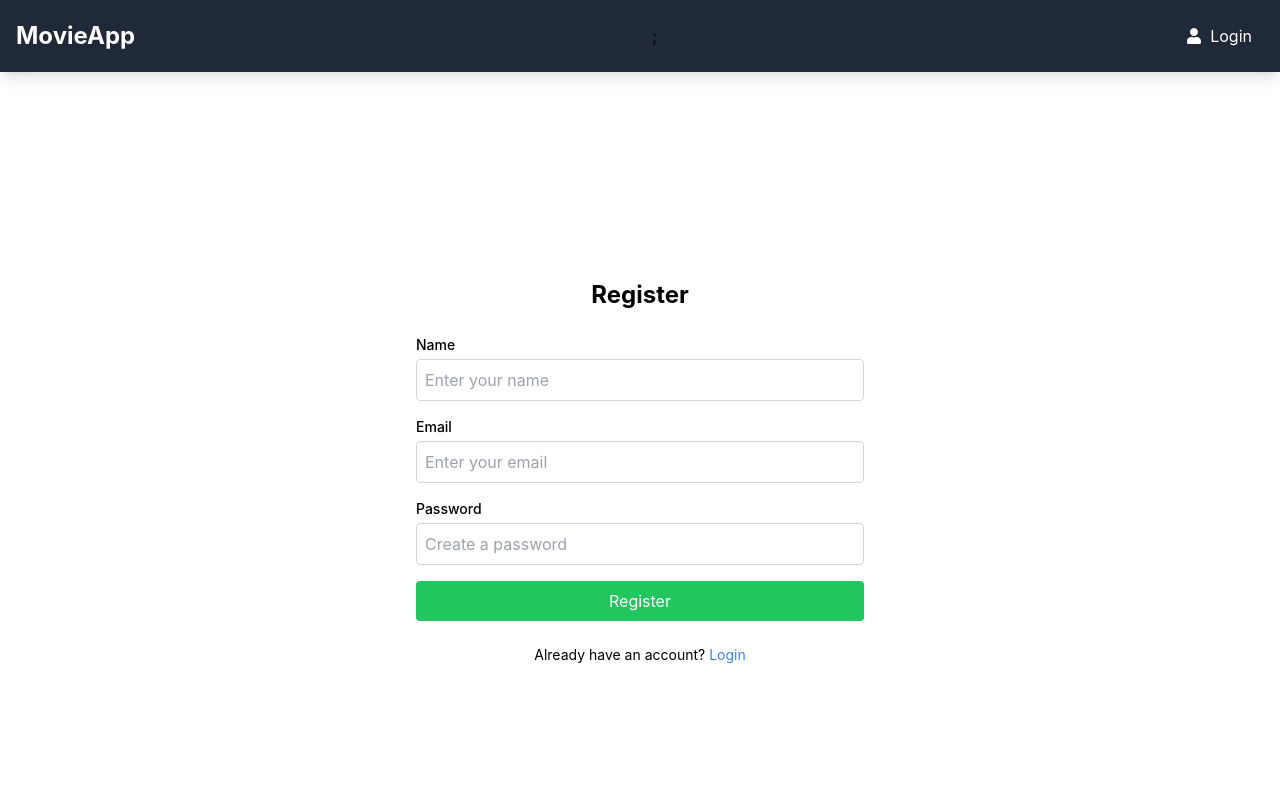
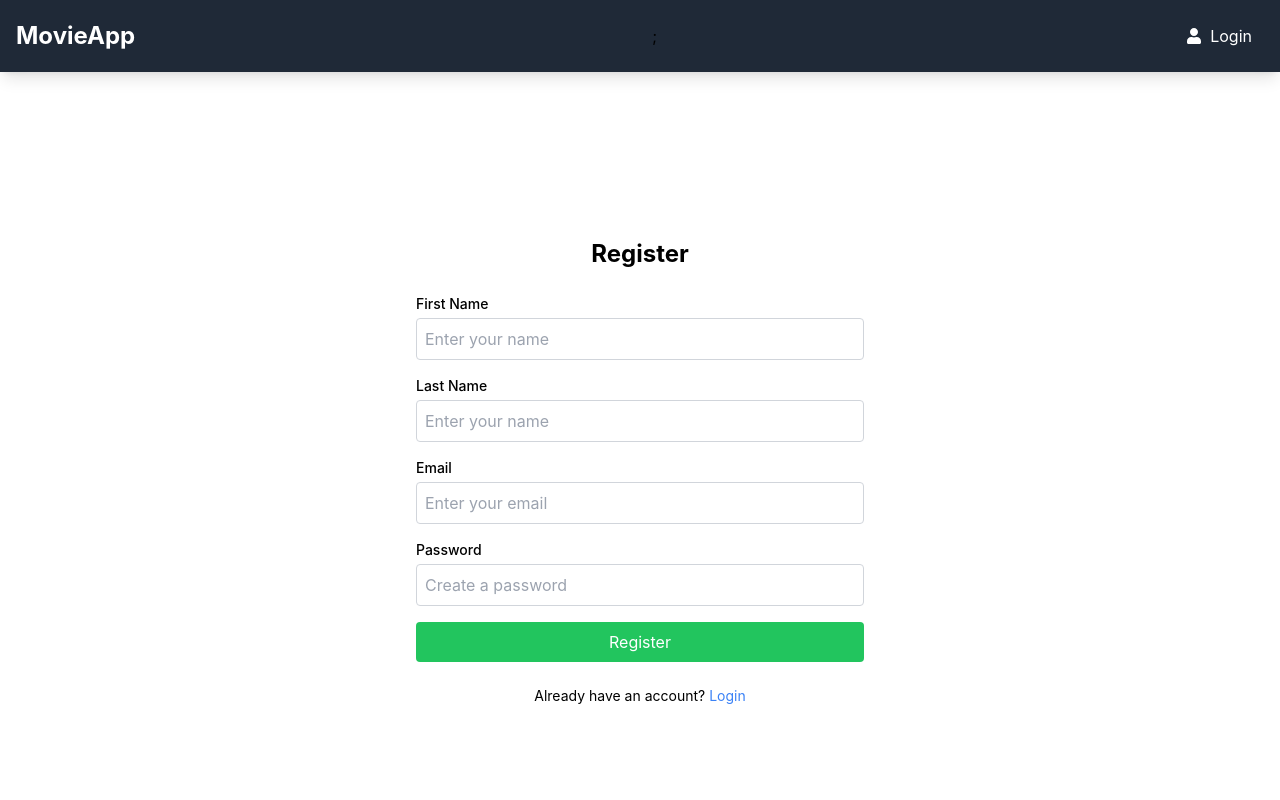
Before and after one commit to jittanbao0x7d3/web-platform, a Next.js app: page /register in a window 1280 px wide. Shown: the top 800 px of the page. Built offline with nearby package versions, Linux system fonts and the light colour scheme.

Commit message:
add backend url for login and register

```diff
--- a/src/app/(auth)/login/page.tsx
+++ b/src/app/(auth)/login/page.tsx
@@ -17,7 +17,7 @@ const LoginPage = () => {
 
   const handleGoogleLogin = async () => {
     try {
-      window.location.href = "/api/v1/auth/google"
+      window.location.href = "http://localhost:5000/auth/google"
     } catch (err: any) {
       alert(err.message || "Something went wrong.")
     }
@@ -26,7 +26,7 @@ const LoginPage = () => {
   const handleSubmit = async (data) => {
     try {
       // Call the API
-      const response = await fetch("/api/v1/auth/login", {
+      const response = await fetch("http://localhost:5000/auth/login", {
         method: "POST",
         headers: {
           "Content-Type": "application/json",
@@ -34,12 +34,11 @@ const LoginPage = () => {
         body: JSON.stringify(data),
       })
 
-      if (!response.ok) {
-        throw new Error("Failed to login. Please check your credentials.")
+      const resp: any = await response.json()
+      if (resp.status === "error") {
+        alert(resp.message)
+        return
       }
-
-      const resp = await response.json()
-      console.log("Login successful:", resp)
 
       // Redirect or perform further actions
       alert("Login successful!")
--- a/src/app/(auth)/register/page.tsx
+++ b/src/app/(auth)/register/page.tsx
@@ -7,7 +7,8 @@ import * as React from "react"
 import { z } from "zod"
 
 const registerSchema = z.object({
-  name: z.string().min(1, "Name is required"),
+  firstName: z.string().min(1, "First name is required"),
+  lastName: z.string().min(1, "Last name is required"),
   email: z.string().email("Invalid email address"),
   password: z.string().min(6, "Password must be at least 6 characters long"),
 })
@@ -17,7 +18,7 @@ const RegisterPage = () => {
   const handleSubmit = async (data) => {
     try {
       // Call the API
-      const response = await fetch("/api/v1/auth/register", {
+      const response = await fetch("http://localhost:5000/auth/register", {
         method: "POST",
         headers: {
           "Content-Type": "application/json",
@@ -29,12 +30,16 @@ const RegisterPage = () => {
         throw new Error("Failed to login. Please check your credentials.")
       }
 
-      const resp = await response.json()
-      console.log("Login successful:", resp)
+      const resp: any = await response.json()
+      if (resp.status === "error") {
+        alert(resp.message)
+        return
+      }
 
-      // Redirect or perform further actions
-      alert("Register successful!")
-      router.push("/login")
+      if (resp.status === "success") {
+        alert("Register successful!")
+        router.push("/login")
+      }
     } catch (err: any) {
       alert(err.message || "Something went wrong.")
     }
@@ -58,10 +63,28 @@ const RegisterPage = () => {
       <div className="w-full max-w-md space-y-6">
         <h1 className="text-center text-2xl font-bold">Register</h1>
         <Form.Root onSubmit={handleFormSubmit} className="space-y-4">
-          {/* Name Field */}
-          <Form.Field name="name">
+          {/* First Name Field */}
+          <Form.Field name="firstName">
             <div className="flex flex-col">
-              <Form.Label className="mb-1 text-sm font-medium">Name</Form.Label>
+              <Form.Label className="mb-1 text-sm font-medium">First Name</Form.Label>
+              <Form.Control asChild>
+                <input
+                  className="w-full rounded border border-gray-300 p-2"
+                  type="text"
+                  placeholder="Enter your name"
+                  required
+                />
+              </Form.Control>
+            </div>
+            <Form.Message className="mt-1 text-sm text-red-500" match="valueMissing">
+              Name is required.
+            </Form.Message>
+          </Form.Field>
+
+          {/* Last Name field */}
+          <Form.Field name="lastName">
+            <div className="flex flex-col">
+              <Form.Label className="mb-1 text-sm font-medium">Last Name</Form.Label>
               <Form.Control asChild>
                 <input
                   className="w-full rounded border border-gray-300 p-2"
--- a/src/app/layout.tsx
+++ b/src/app/layout.tsx
@@ -4,6 +4,7 @@ import { QueryClient, QueryClientProvider } from "@tanstack/react-query"
 import { useState } from "react"
 import { NavBar } from "@/components/NavBar"
 import { MovieProvider } from "@/contexts/MoviesContext"
+import { useRouter } from "next/navigation"
 import Footer from "@/components/Footer"
 
 const queryClient = new QueryClient({
@@ -18,6 +19,19 @@ const queryClient = new QueryClient({
 export default function RootLayout({ children }: { children: React.ReactNode }) {
   const [currentTab, setCurrentTab] = useState<"favorites" | "movies" | "history">("movies")
   const [isLoggedIn, setIsLoggedIn] = useState(false)
+  const router = useRouter()
+
+  const handleLogin = () => {
+    // Simulate a login action
+    console.log("Logging in...")
+    router.push("/login")
+  }
+
+  const handleLogout = () => {
+    // Simulate a logout action
+    console.log("Logging out...")
+    localStorage.removeItem("token")
+  }
 
   return (
     <html lang="en">
@@ -28,12 +42,8 @@ export default function RootLayout({ children }: { children: React.ReactNode })
               isLoggedIn={isLoggedIn}
               setCurrentTab={setCurrentTab}
               currentTab={currentTab}
-              handleLogin={() => {
-                setIsLoggedIn(true)
-              }}
-              handleLogout={() => {
-                setIsLoggedIn(false)
-              }}
+              handleLogin={handleLogin}
+              handleLogout={handleLogout}
             />
             {children}
             <Footer />
```
